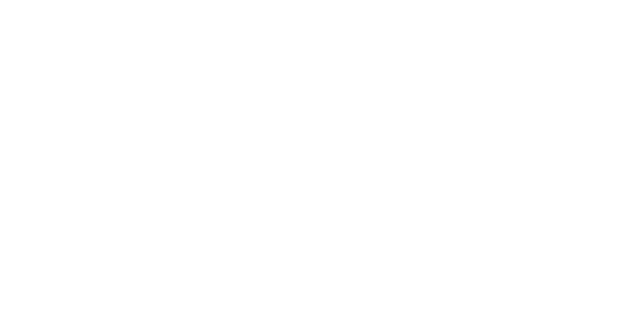
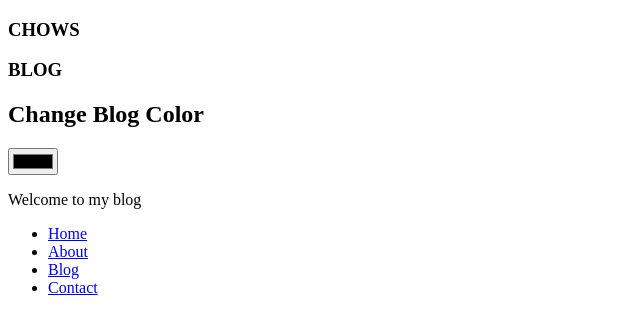
Before and after one commit to Chows23/personal-project, a plain HTML site: page index.html in a window 1280 px wide. Shown: the whole page, without its empty margins (0-640 px from the left). Drawn offline with Linux system fonts and the light colour scheme.

Commit message:
adds nav HTML to the web page.

```diff
--- a/index.html
+++ b/index.html
@@ -7,6 +7,35 @@
   <link rel="stylesheet" href="style.css">
 </head>
 <body>
+  <nav class="navColor">
+    <section class="left">
+      <h1 class="top-line">
+        CHOWS
+      </h1>
+      <h1>
+        BLOG
+      </h1>
+      <h2>Change Blog Color</h2>
+      <input type="color" id="colorPicker">
+    </section>
+    <section class="right">
+      <P>
+        Welcome to my blog
+      </P>
+      <ul>
+        <li><a href="index.html">Home</a></li>
+        <li><a href="index.html">About</a></li>
+        <li><a href="index.html">Blog</a></li>
+        <li><a href="index.html">Contact</a></li>
+      </ul>
+    </section>
+
+
+  </nav>
+  <main>
+  </main>
+  <footer>
+  </footer>
   <script src="main.js"></script>
 </body>
 </html>
```
